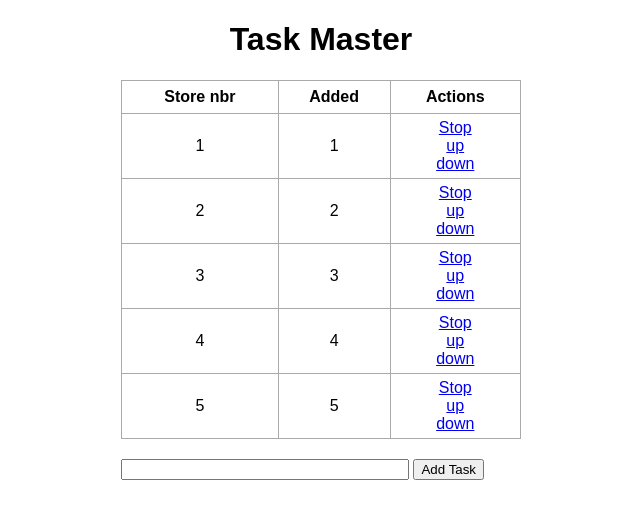
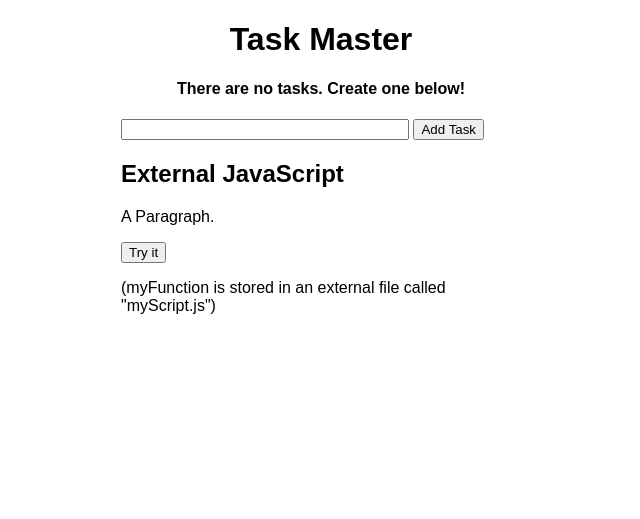
Before and after one commit to yannickstorm/StoreController, a Flask app: page /store/ in a window 1280 px wide. Shown: the top 519 px of the page, without its empty margins (319-959 px from the left). Run offline with Flask 2, Linux system fonts and the light colour scheme.

Commit message:
Added dummy Storecontroller when testing web

```diff
--- a/StoreBackEnd/app.py
+++ b/StoreBackEnd/app.py
@@ -1,12 +1,19 @@
-from flask import Flask, render_template, url_for, request, redirect
+from flask import Flask, render_template, url_for, request, redirect, send_from_directory
 from flask_sqlalchemy import SQLAlchemy
 from datetime import datetime
-from StoreController import StoreController
+from DummyController import DummyController
+
+dummyMode = True
 
 app = Flask(__name__)
 app.config['SQLALCHEMY_DATABASE_URI'] = 'sqlite:///test.db'
 db = SQLAlchemy(app)
-storeController = StoreController()
+
+if dummyMode == True:
+    storeController = DummyController()
+else:
+    from StoreController import StoreController
+    storeController = StoreController()
 
 
 @app.route('/json_post', methods = ['POST'])
@@ -31,6 +38,9 @@ def storeDisplay():
     storeList = storeController.clusterOfStores.listOfStores
     return render_template('index.html', tasks=storeList)
 
+@app.route('/js/<path:path>')
+def send_js(path):
+    return send_from_directory('js', path)
 
 if __name__ == "__main__":
     app.run(host= '0.0.0.0')
--- a/StoreBackEnd/templates/index.html
+++ b/StoreBackEnd/templates/index.html
@@ -3,6 +3,7 @@
 
 {% block head %}
 <title>Task Master</title>
+<script src="/js/myScript.js"></script>
 {% endblock %}
 
 {% block body %}
@@ -39,5 +40,17 @@
             <input type="submit" value="Add Task">
         </form>
     </div>
+
+    <h2>External JavaScript</h2>
+
+
+
+
+    <p id="demo">A Paragraph.</p>
+
+    <button type="button" onclick="myFunction()">Try it</button>
+
+    <p>(myFunction is stored in an external file called "myScript.js")</p>
+
 </div>
 {% endblock %}
```
